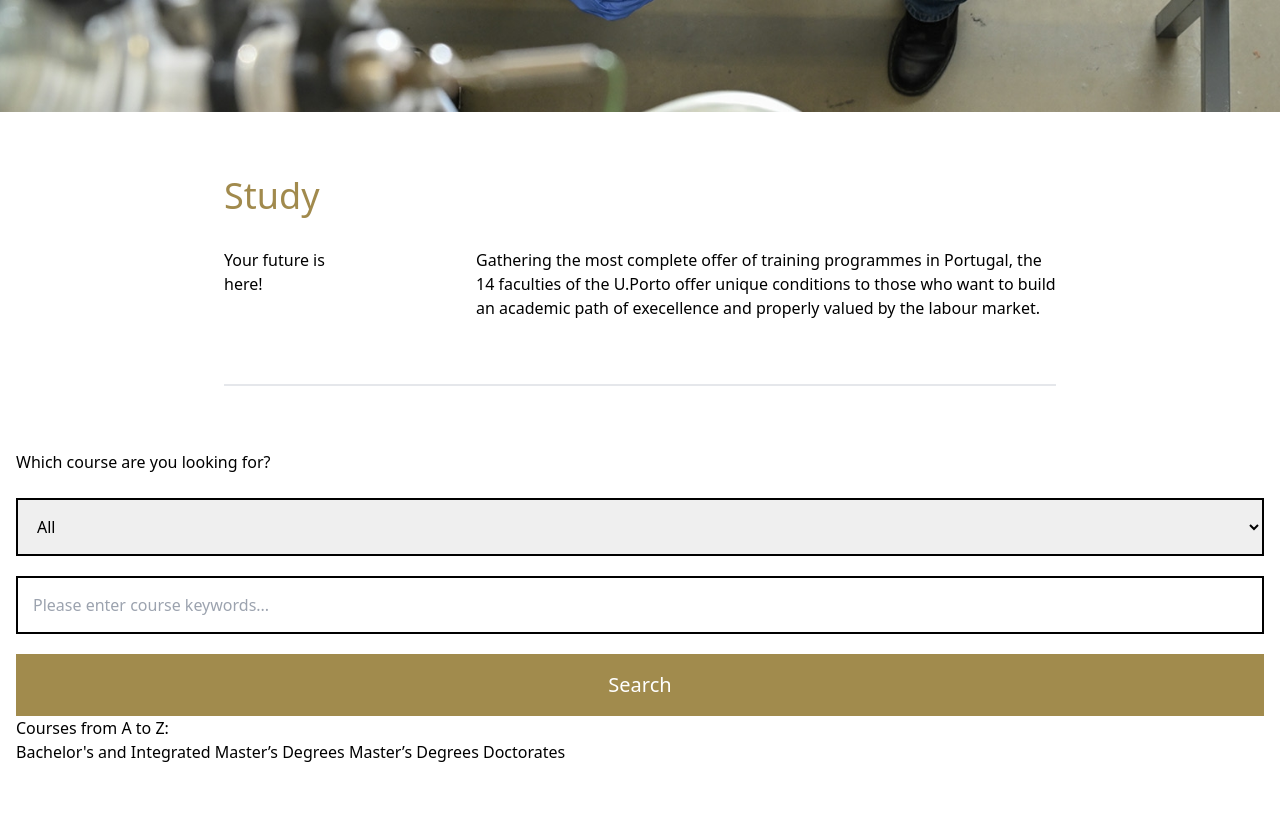
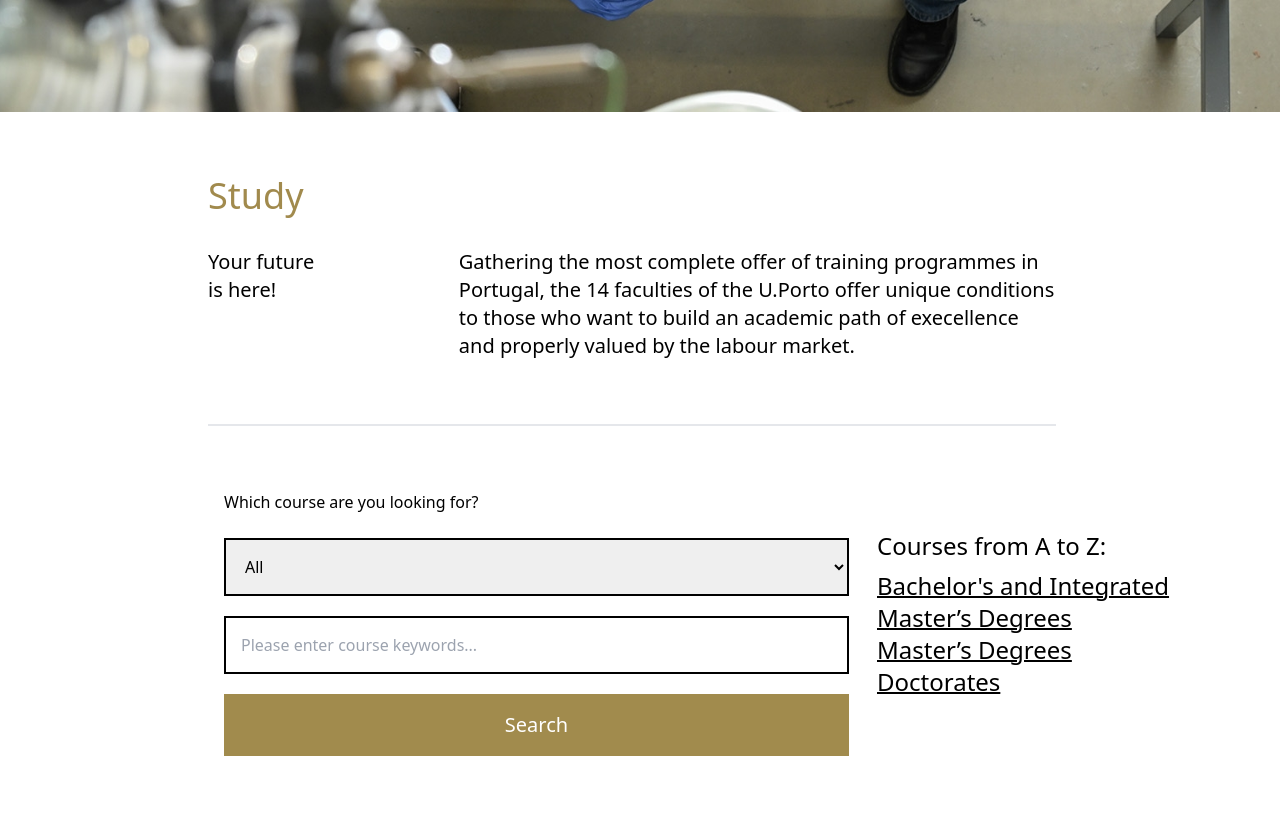
Before and after one commit to JamesJokDutAkuei/tailwindWebClone, a website: page src/index.html in a window 1280 px wide. Shown: the part 588-1411 px from the top of the page. Before the commit the page ends 1352 px from the top, so only its background shows below. Drawn offline with Linux system fonts and the light colour scheme.

Commit message:
course section

```diff
--- a/src/index.html
+++ b/src/index.html
@@ -14,28 +14,28 @@
                 <div class="relative top-[206px] sm:top-[217px] lg:top-[86px] lg:right-80 lg:ml-56 bg-black opacity-65 p-6 max-w-full sm:max-w-fit lg:max-w-[500px] flex flex-col justify-start">
                     <h3 class="text-white text-xl pb-3">A university committed to gender equality</h3>
                     <p class="text-white pb-6 flex place-self-end">The "UP Igualdade" - Plan for Gender Equality 2025-2028 includes 72 measures to promotion gender equality and inclusion at U.Porto.</p>
-                    <button class="text-white flext text-start"><strong>See More</strong></button>
+                    <button class="block w-24 text-center text-white bg-[#A18B4D]"><strong>See More</strong></button>
                 </div>
                 <button class='items-center gap-5 justify-center bg-[#A18B4D] h-12 w-14 text-white'>></button>
             </div>
         </div>
     </div>
 
-    <div class="lg:ml-56 lg:mr-56 ml-4 mr-4 sm:mr-4 sm:ml-4 max-w-full">
+    <div class="lg:ml-52 lg:mr-56 ml-4 mr-4 sm:mr-4 sm:ml-4 max-w-full">
         <h1 class="text-[#A18A4D] font-light text-4xl mt-16 mb-8">Study</h1>
-        <div class="lg:flex lg:max-w-[900px] gap-36 border-b-2">
-            <h3 class="mb-8 w-80">Your future is here!</h3>
+        <div class="font-thin text-xl lg:flex lg:max-w-[1200px] gap-36 border-b-2">
+            <h3 class="mb-8 w-96">Your future is here!</h3>
             <p class="mb-16">Gathering the most complete offer of training programmes in Portugal, the 14 faculties of the U.Porto offer unique conditions to those who want to build an academic path of execellence and properly valued by the labour market.</p>
         </div>
     </div>
 
-    <section class="mt-16 mr-4 ml-4 gap-5">
-        <div>
+    <section class="mt-16 mr-4 ml-4 mb-14 lg:flex lg:ml-56 lg:mr-56 lg:gap-7">
+        <div class="mb-6">
             <h3  class="pb-6">Which course are you looking for?</h3>
             <form action="">
-                <select name="All" class="border-black border-2 w-full p-[15px] flex flex-col">
+                <select name="All" class="lg:min-w-[625px] border-black border-2 w-full p-[15px] flex flex-col">
                     <option value="All">All</option>
-                    <option value="">Bachelor's and Integrated Master's Degrees</option>
+                    <option value="" class="lg:border-r-[30px]">Bachelor's and Integrated Master's Degrees</option>
                     <option value="">Master's Degrees</option>
                     <option value="">Doctorates</option>
                 </select>
@@ -45,11 +45,13 @@
                 </div>
             </form>
         </div>
-            <div>
-                <h2>Courses from A to Z:</h2>
-                <a href="">Bachelor's and Integrated Master’s Degrees</a>
-                <a href="">Master’s Degrees</a>
-                <a href="">Doctorates</a>
+            <div class="flex flex-col gap-2 relative top-10">
+                <h1 class="text-2xl">Courses from A to Z:</h1>
+                <div class="flex flex-col text-2xl lg:w-[350px]">
+                    <a href="" class="gen">Bachelor's and Integrated Master’s Degrees</a>
+                    <a href="" class="gen">Master’s Degrees</a>
+                    <a href="" class="gen">Doctorates</a>
+                </div>
             </div>
     </section>
 </body>
--- a/src/styles.css
+++ b/src/styles.css
@@ -1,4 +1,9 @@
 /* src/styles.css */
 @tailwind base;
 @tailwind components;
+
+.gen {
+    @apply underline decoration-2 font-thin hover:text-[#A18B4D];
+}
+
 @tailwind utilities;
```
Also changed, not shown: src/output.css.
